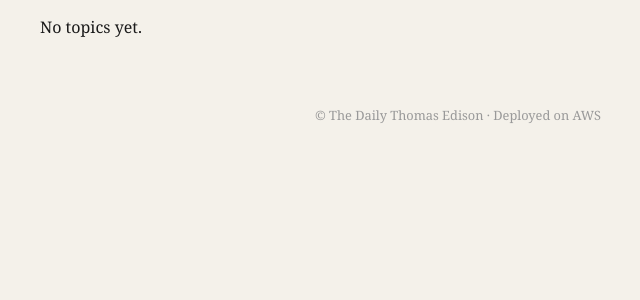
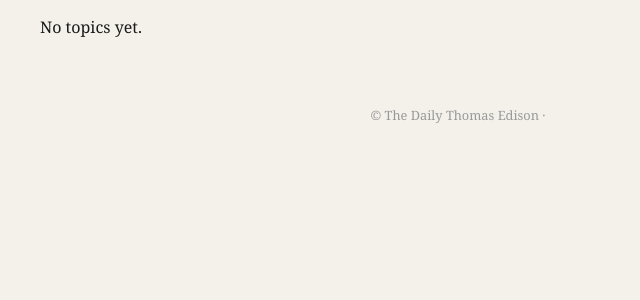
Before and after one commit to max-charles-jr/thedailyedison, a Django app: page / in a window 1280 px wide. Shown: the part 265-565 px from the top of the page, without its empty margins (182-822 px from the left). Run offline with Django 5.2, Linux system fonts and the light colour scheme; data that the repository does not hold is empty.

Commit message:
Updated copyright

```diff
--- a/src/blog/templates/blog/base.html
+++ b/src/blog/templates/blog/base.html
@@ -45,6 +45,6 @@
     <main>
         {% block content %}{% endblock %}
     </main>
-    <footer>&copy; The Daily Thomas Edison &middot; Deployed on AWS</footer>
+    <footer>&copy; The Daily Thomas Edison &middot</footer>
 </body>
 </html>
```
